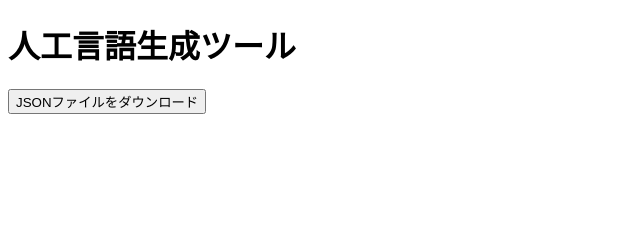
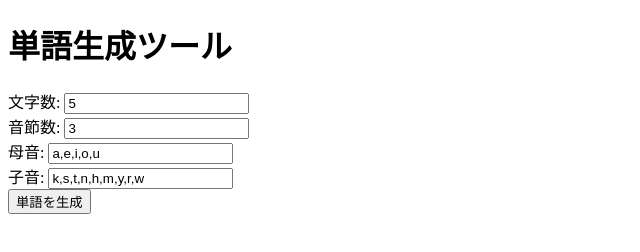
Before and after one commit to Sakalt/dict_gene, a plain HTML site: page index.html in a window 1280 px wide. Shown: the whole page, without its empty margins (0-640 px from the left). Drawn offline with Linux system fonts and the light colour scheme.

Commit message:
Update index.html

```diff
--- a/index.html
+++ b/index.html
@@ -3,13 +3,25 @@
 <head>
   <meta charset="UTF-8">
   <meta name="viewport" content="width=device-width, initial-scale=1.0">
-  <title>人工言語生成ツール</title>
+  <title>単語生成ツール</title>
   <script src="data.js"></script>
   <script src="script.js" defer></script>
 </head>
 <body>
-  <h1>人工言語生成ツール</h1>
-  <div id="wordList"></div>
-  <button id="downloadButton">JSONファイルをダウンロード</button>
+  <h1>単語生成ツール</h1>
+  <label for="length">文字数:</label>
+  <input type="number" id="length" value="5"><br>
+
+  <label for="syllables">音節数:</label>
+  <input type="number" id="syllables" value="3"><br>
+
+  <label for="vowels">母音:</label>
+  <input type="text" id="vowels" value="a,e,i,o,u"><br>
+
+  <label for="consonants">子音:</label>
+  <input type="text" id="consonants" value="k,s,t,n,h,m,y,r,w"><br>
+
+  <button id="generateButton">単語を生成</button>
+  <div id="result"></div>
 </body>
 </html>
```
